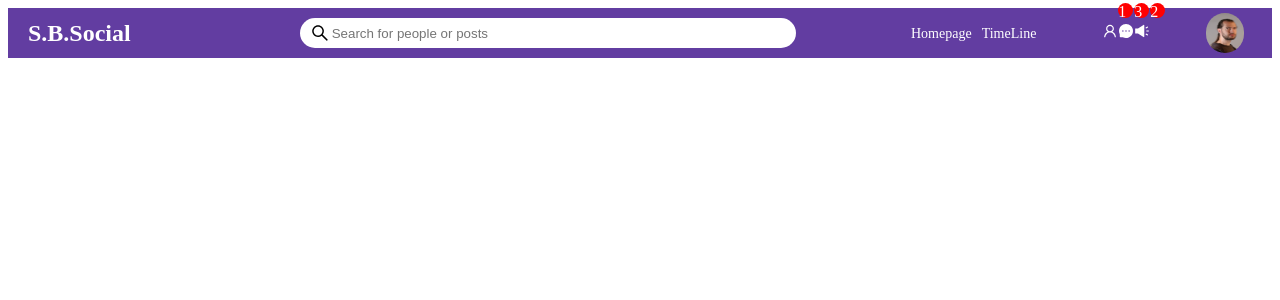
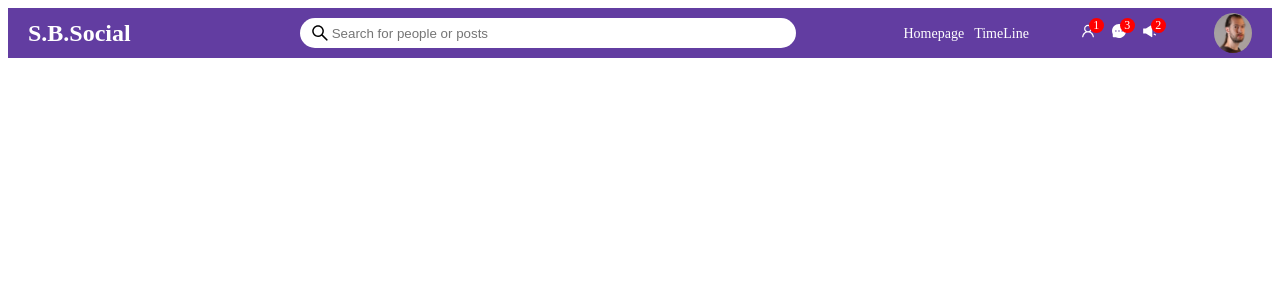
Before and after one commit to MunkerKrelle/Java-React, a React (Create React App) app: page / in a window 1280 px wide. Shown: the top 300 px of the page. Built offline with nearby package versions, Linux system fonts and the light colour scheme.

Commit message:
Topbar done

```diff
--- a/src/components/topBar/topbar.css
+++ b/src/components/topBar/topbar.css
@@ -66,7 +66,7 @@
     display: flex;
 }
 
-.topBarItem{
+.topBarIconItem{
     margin-right: 15px;
     cursor: pointer;
     position: relative;
@@ -76,16 +76,23 @@
     width: 15px;
     height: 15px;
     background-color: red;
+
     border-radius: 50%;
     color: white;
     position: absolute;
     top: -5px;
-
+    right: -8px;
+    display: flex;
+    align-items: center;
+    justify-content: center;
+    font-size: 12px;
 }
 
 .profilePicture{
     width: 38px;
     height: 40px;
-    border-radius: 30px;
+    border-radius: 50%;
+    object-fit: cover;
+    cursor: pointer;
 
 }
```
